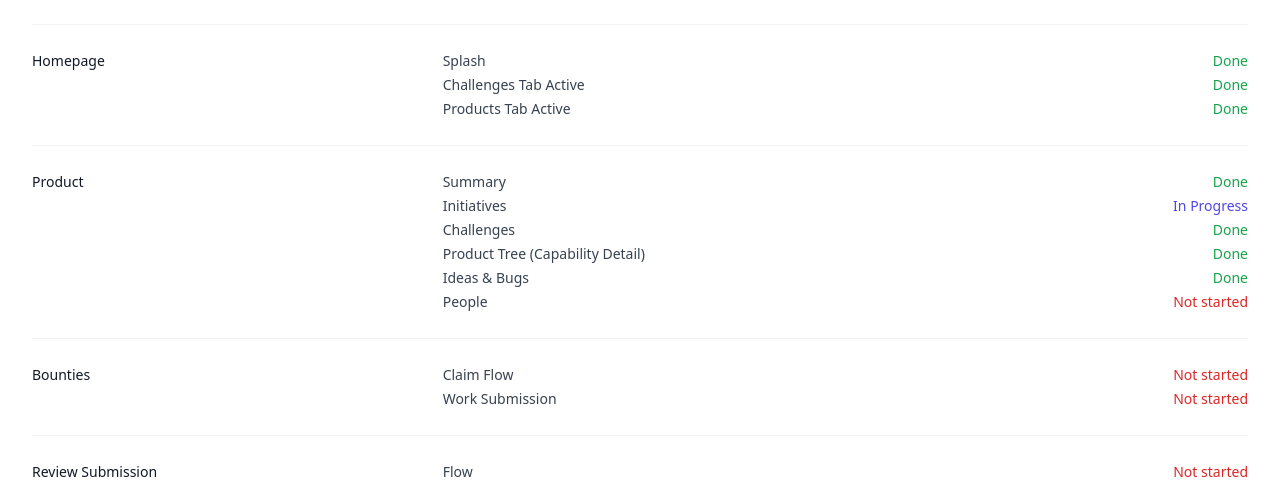
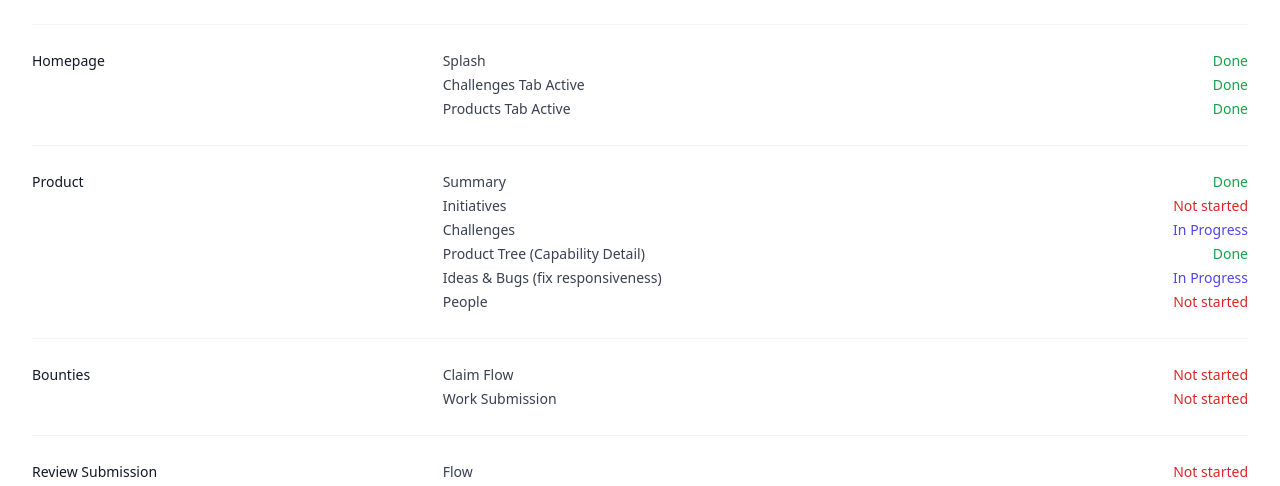
Before and after one commit to OpenUnited/ux-prototype, a Flask app: page /screen-list in a window 1280 px wide. Shown: the part 188-674 px from the top of the page. Run offline with Flask 3, Linux system fonts and the light colour scheme; some libraries are stand-ins or nearby versions; some web fonts are replaced.

Commit message:
upd status of the pages working on

```diff
--- a/templates/screen_list.html
+++ b/templates/screen_list.html
@@ -70,8 +70,8 @@
                                     class="hover:text-indigo-500 transition-all delay-600">Initiatives</a>
                             </span>
                             <span class="ml-4 flex-shrink-0">
-                                <div class="rounded-md bg-white font-medium text-indigo-600">
-                                    In Progress
+                                <div class="rounded-md bg-white font-medium text-red-600">
+                                    Not started
                                 </div>
                             </span>
                         </span>
@@ -81,8 +81,8 @@
                                     class="hover:text-indigo-500 transition-all delay-600">Challenges</a>
                             </span>
                             <span class="ml-4 flex-shrink-0">
-                                <div class="rounded-md bg-white font-medium text-green-600">
-                                    Done
+                                <div class="rounded-md bg-white font-medium text-indigo-600">
+                                    In Progress
                                 </div>
                             </span>
                         </span>
@@ -100,11 +100,11 @@
                         <span class="flex">
                             <span class="flex-grow">
                                 <a href="{{url_for('product_ideas_bugs')}}"
-                                    class="hover:text-indigo-500 transition-all delay-600">Ideas & Bugs</a>
+                                    class="hover:text-indigo-500 transition-all delay-600">Ideas & Bugs (fix responsiveness)</a>
                             </span>
                             <span class="ml-4 flex-shrink-0">
-                                <div class="rounded-md bg-white font-medium text-green-600">
-                                    Done
+                                <div class="rounded-md bg-white font-medium text-indigo-600">
+                                    In Progress
                                 </div>
                             </span>
                         </span>
```
